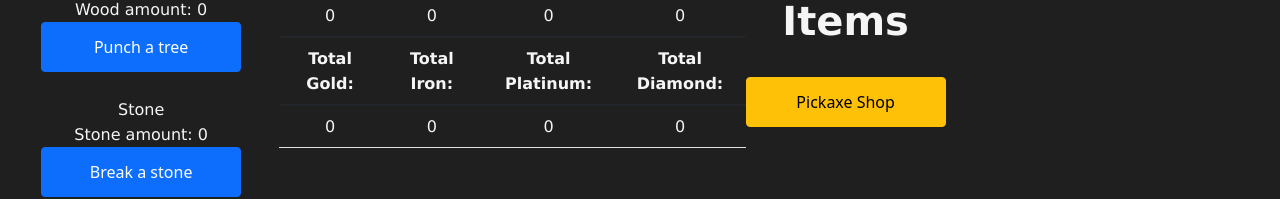
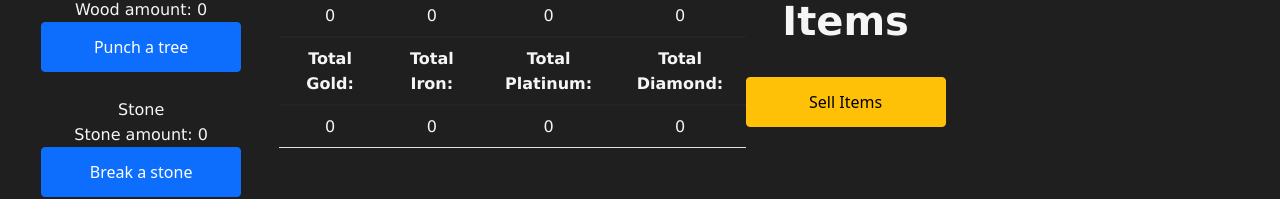
Before and after one commit to Molekulah/Kingstar, a React (Create React App) app in the folder frontend/: page / in a window 1280 px wide. Shown: the part 340-539 px from the top of the page. Built offline with nearby package versions, Linux system fonts and the light colour scheme.

Commit message:
Little Adjusts

```diff
--- a/frontend/src/App.js
+++ b/frontend/src/App.js
@@ -11,6 +11,8 @@ import SellItems from "./Components/SellItems";
 import Mine from "./Components/Mine";
 
 export default function App() {
+  const inCooldown = false;
+
   //Modal
 
   const [showPickaxeShop, setShow] = useState(false);
--- a/frontend/src/Components/SellItems.js
+++ b/frontend/src/Components/SellItems.js
@@ -451,7 +451,7 @@ const SellItems = ({
       <h1 className="principal-h1"> Sell Items </h1>
       <br />
       <Button variant="warning" onClick={showModal}>
-        Pickaxe Shop
+        Sell Items
       </Button>{" "}
       <br />
       <Modal show={show} onHide={closeModal} variant="bg-primary">
```
